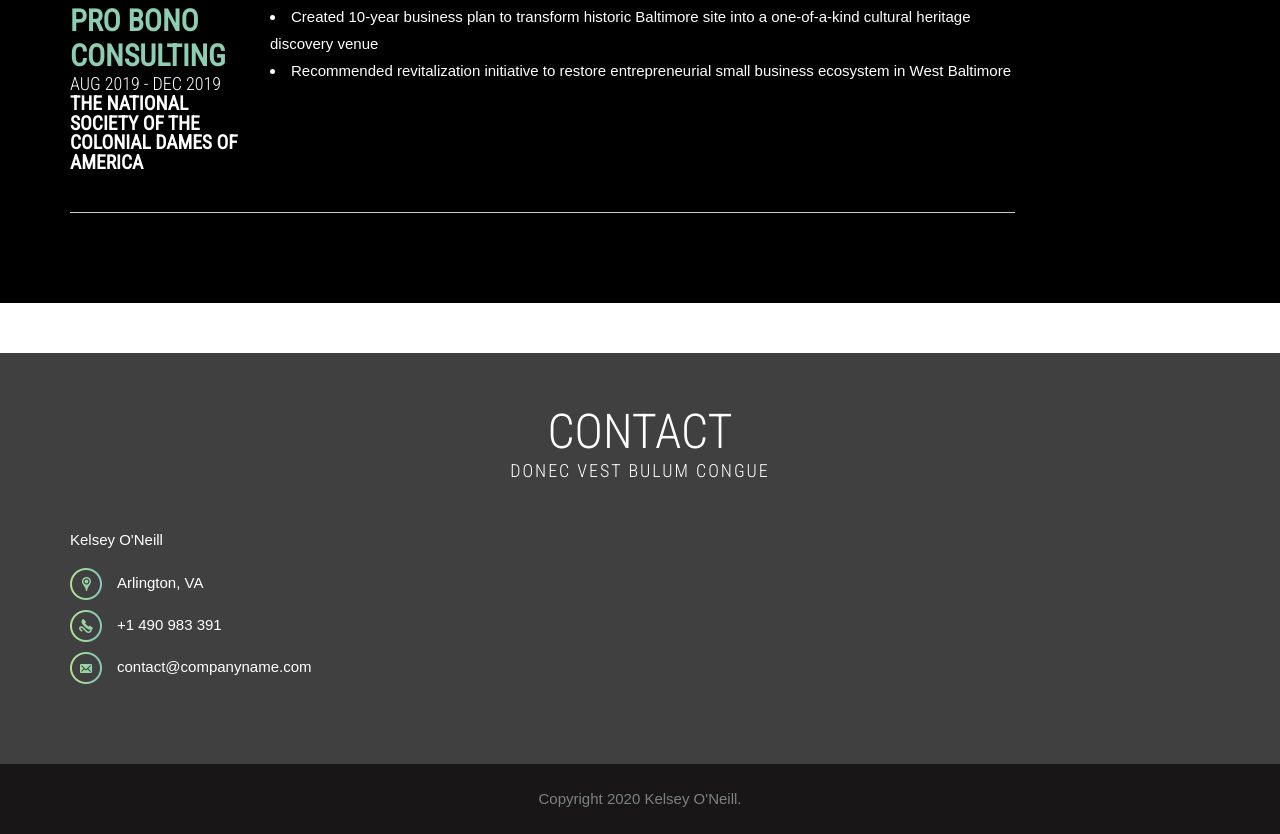
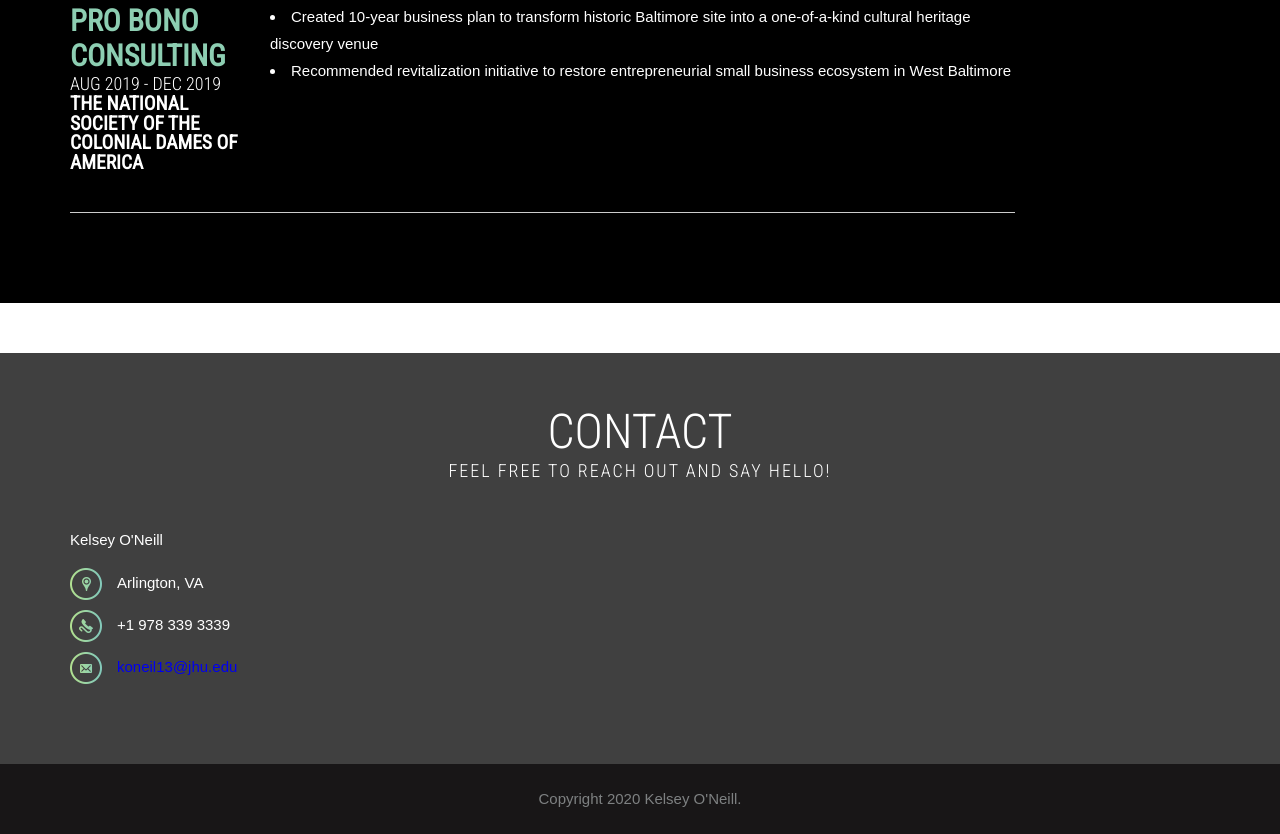
Before and after one commit to koneill09/site, a plain HTML site: page index.html in a window 1280 px wide. Shown: the part 3115-3949 px from the top of the page. Drawn offline with Linux system fonts and the light colour scheme.

Commit message:
Update index.html

```diff
--- a/index.html
+++ b/index.html
@@ -221,16 +221,16 @@
 					<div class="map"></div>
 					<div class="container">
 						<h2 class="section-title">Contact</h2>
-						<h3 class="section-desc">Donec vest bulum congue</h3>
+						<h3 class="section-desc">Feel free to reach out and say hello!</h3>
 
 						<div class="row">
 							<div class="col-md-4">
 								<div class="contact-detail">
 									<h3>Kelsey O'Neill</h3>
 									<ul>
-										<li><img src="images/icon-map-marker.png" alt="" class="icon">Arlington, VA</li>
-										<li><img src="images/icon-phone.png" alt="" class="icon">+1 490 983 391</li>
-										<li><img src="images/icon-envelope.png" alt="" class="icon">contact@companyname.com</li>
+										<li><img src="images/icon-map-marker.png" alt="city" class="icon">Arlington, VA</li>
+										<li><img src="images/icon-phone.png" alt="phone" class="icon">+1 978 339 3339</li>
+										<li><img src="images/icon-envelope.png" alt="email" class="icon"><a href="mailto:koneil13@jhu.edu">koneil13@jhu.edu</a></li>
 									</ul>
 								</div> <!-- .contact-detail -->
 
```
